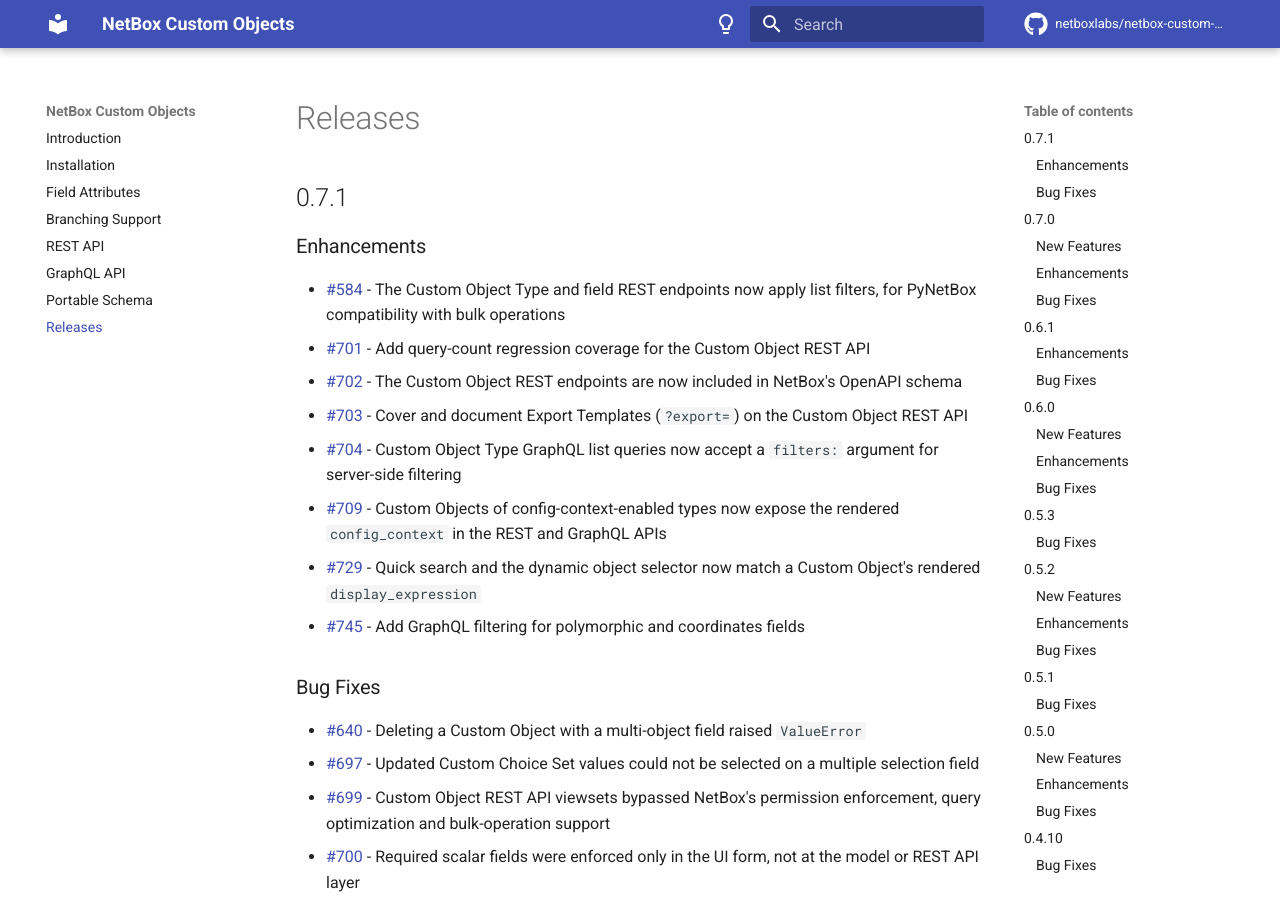
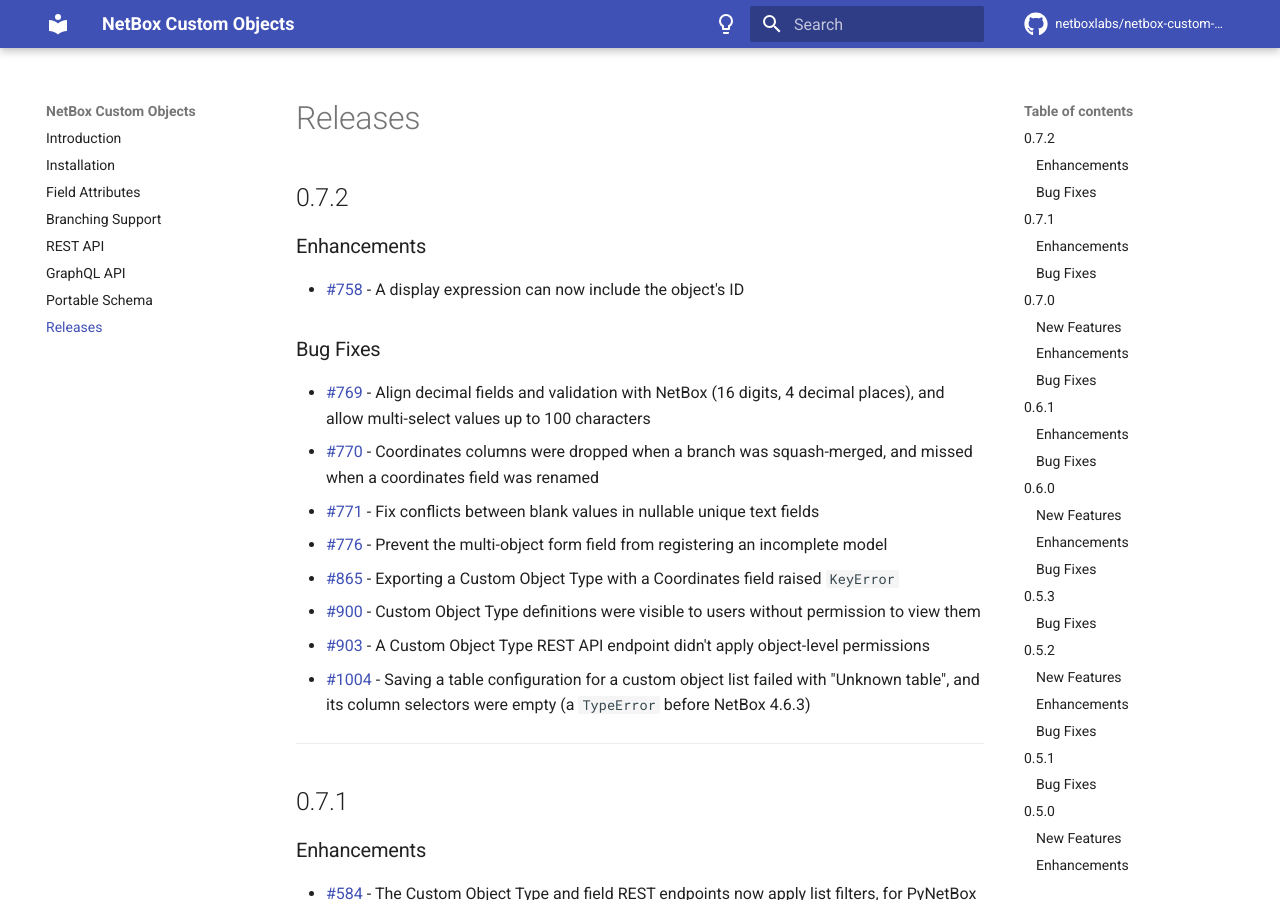
Before and after one commit to netboxlabs/netbox-custom-objects, an MkDocs documentation site: the page built from docs/releases.md, in a window 1280 px wide and 900 px high. Built offline with MkDocs 1.6.1 and Material for MkDocs 9.7.7, drawn with Linux system fonts in a browser that asks for light colours; comment, search, counter and statistics services are not loaded.

Commit message:
Release v0.7.2 (#1007)
Co-authored-by: Claude Opus 5.5 <noreply@anthropic.com>

```diff
--- a/docs/releases.md
+++ b/docs/releases.md
@@ -1,4 +1,23 @@
 # Releases
+
+## 0.7.2
+
+### Enhancements
+
+- [#758](https://github.com/netboxlabs/netbox-custom-objects/issues/758) - A display expression can now include the object's ID
+
+### Bug Fixes
+
+- [#769](https://github.com/netboxlabs/netbox-custom-objects/issues/769) - Align decimal fields and validation with NetBox (16 digits, 4 decimal places), and allow multi-select values up to 100 characters
+- [#770](https://github.com/netboxlabs/netbox-custom-objects/issues/770) - Coordinates columns were dropped when a branch was squash-merged, and missed when a coordinates field was renamed
+- [#771](https://github.com/netboxlabs/netbox-custom-objects/issues/771) - Fix conflicts between blank values in nullable unique text fields
+- [#776](https://github.com/netboxlabs/netbox-custom-objects/issues/776) - Prevent the multi-object form field from registering an incomplete model
+- [#865](https://github.com/netboxlabs/netbox-custom-objects/issues/865) - Exporting a Custom Object Type with a Coordinates field raised `KeyError`
+- [#900](https://github.com/netboxlabs/netbox-custom-objects/issues/900) - Custom Object Type definitions were visible to users without permission to view them
+- [#903](https://github.com/netboxlabs/netbox-custom-objects/issues/903) - A Custom Object Type REST API endpoint didn't apply object-level permissions
+- [#1004](https://github.com/netboxlabs/netbox-custom-objects/issues/1004) - Saving a table configuration for a custom object list failed with "Unknown table", and its column selectors were empty (a `TypeError` before NetBox 4.6.3)
+
+---
 
 ## 0.7.1
 
--- a/netbox_custom_objects/__init__.py
+++ b/netbox_custom_objects/__init__.py
@@ -326,7 +326,7 @@ class CustomObjectsPluginConfig(PluginConfig):
     name = "netbox_custom_objects"
     verbose_name = "Custom Objects"
     description = "A plugin to manage custom objects in NetBox"
-    version = "0.7.1"
+    version = "0.7.2"
     author = 'Netbox Labs'
     author_email = 'support@netboxlabs.com'
     base_url = "custom-objects"
--- a/pyproject.toml
+++ b/pyproject.toml
@@ -1,6 +1,6 @@
 [project]
 name = "netboxlabs-netbox-custom-objects"
-version = "0.7.1"
+version = "0.7.2"
 description = "A plugin to manage custom objects in NetBox"
 readme = "README.md"
 requires-python = ">=3.10"
```
Also changed, not shown: COMPATIBILITY.md (+1 -0 lines).
